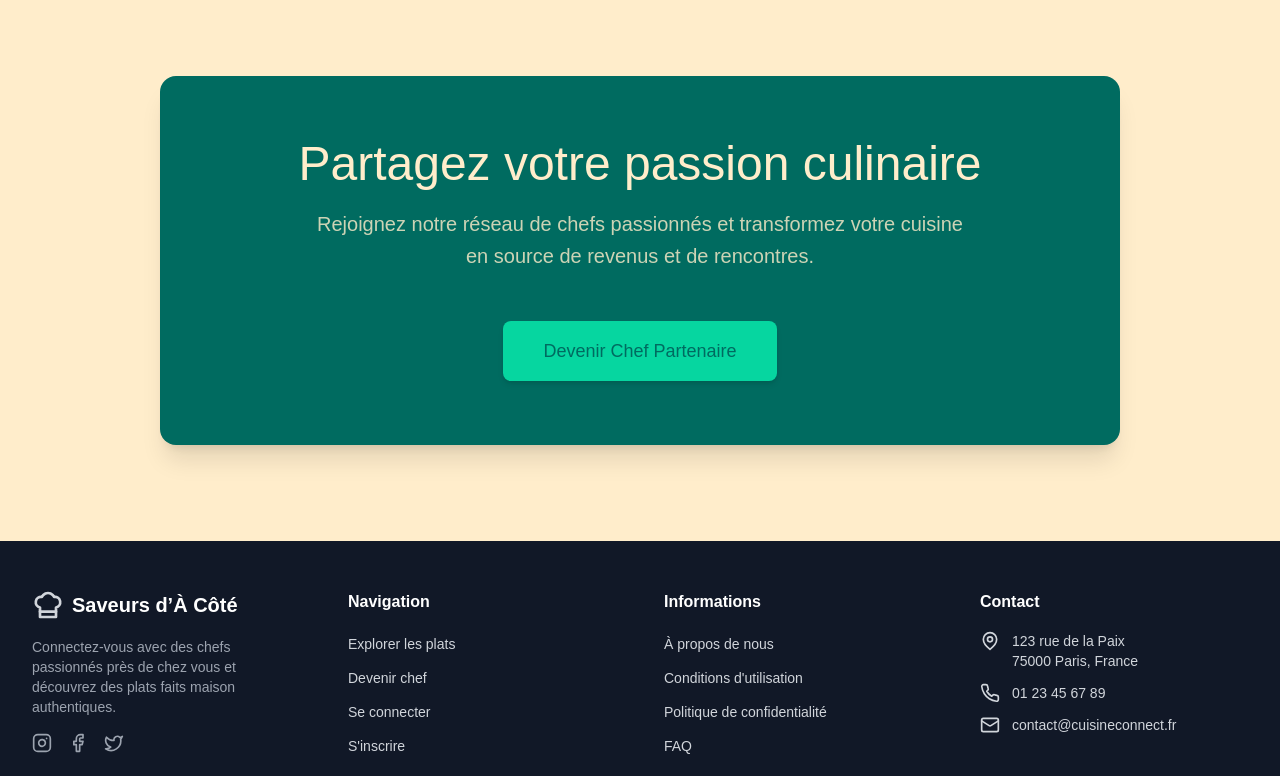
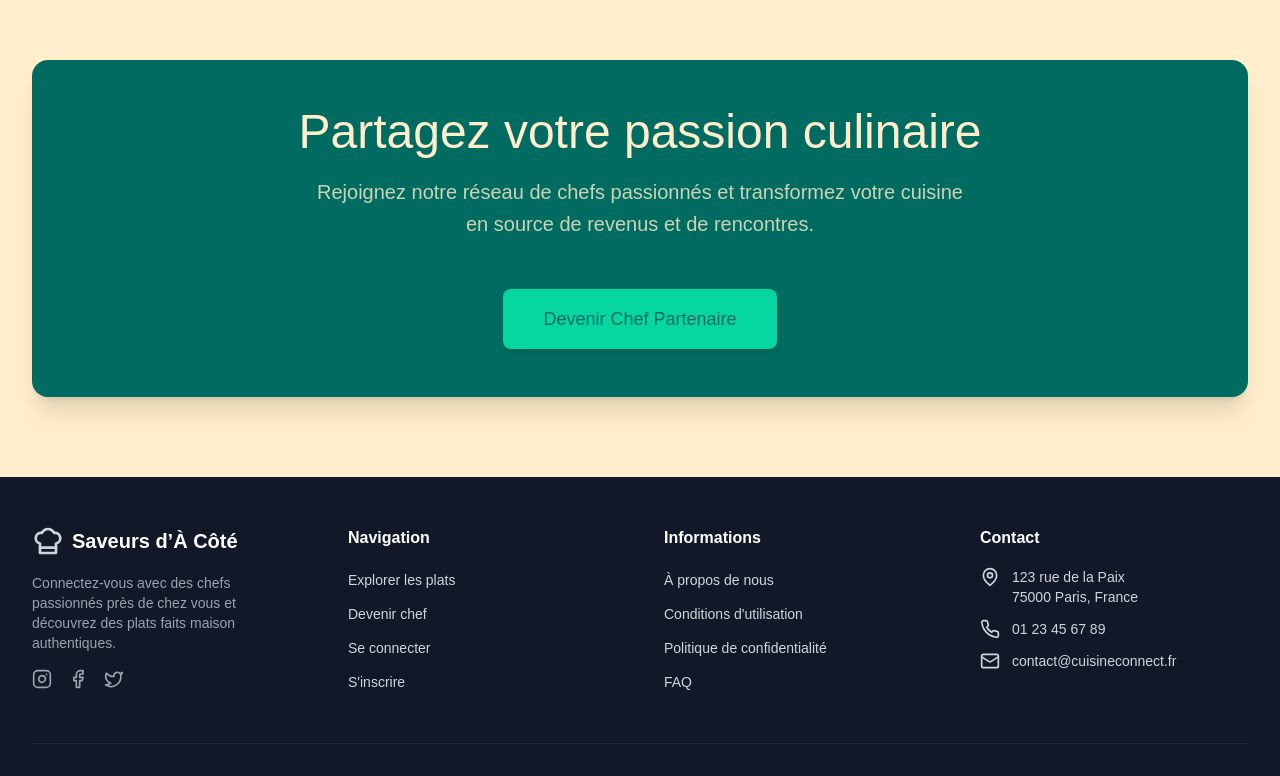
Before and after one commit to aminelaihem/Daylish, a React (Vite) app: page / in a window 1280 px wide. Shown: the part 3272-4048 px from the top of the page. Built offline with nearby package versions, Linux system fonts and the light colour scheme; a web font is replaced by a local one.

Commit message:
correction margin CTA

```diff
--- a/src/components/home/Home.tsx
+++ b/src/components/home/Home.tsx
@@ -117,17 +117,17 @@
       </section>
 
       {/* Section Appel à l'Action - Chef - Fond: Beige (par défaut) */}
-      <section className="py-24">
-         {/* Conteneur de la carte CTA */}
-         <div className="max-w-5xl mx-auto px-4 sm:px-6 lg:px-8">
+      {/* Cohérence du padding vertical */}
+      <section className="py-20">
+         {/* Cohérence de la largeur max et des marges horizontales/padding latéraux */}
+         <div className="max-w-7xl mx-auto px-4 sm:px-6 lg:px-8">
             {/* La "carte" CTA avec fond Vert Foncé */}
-            <div className="bg-deep-green rounded-2xl shadow-xl px-8 py-12 sm:p-16 text-center">
-                 {/* Contenu texte sur fond vert foncé -> beige */}
+            {/* Cohérence du padding interne (légèrement plus grand pour l'emphase) */}
+            <div className="bg-deep-green rounded-2xl shadow-xl px-8 py-12 md:p-12 text-center">
                  <h2 className="text-4xl md:text-5xl font-blatant-bold text-beige mb-5">Partagez votre passion culinaire</h2>
                  <p className="text-xl text-beige/80 font-blatant mb-12 max-w-2xl mx-auto leading-relaxed">
                      Rejoignez notre réseau de chefs passionnés et transformez votre cuisine en source de revenus et de rencontres.
                  </p>
-                 {/* Bouton sur fond vert foncé -> Secondaire (vert clair/vert foncé) */}
                  <Link
                      to="/register"
                      className="btn-secondary px-10 py-4 text-lg"
```
